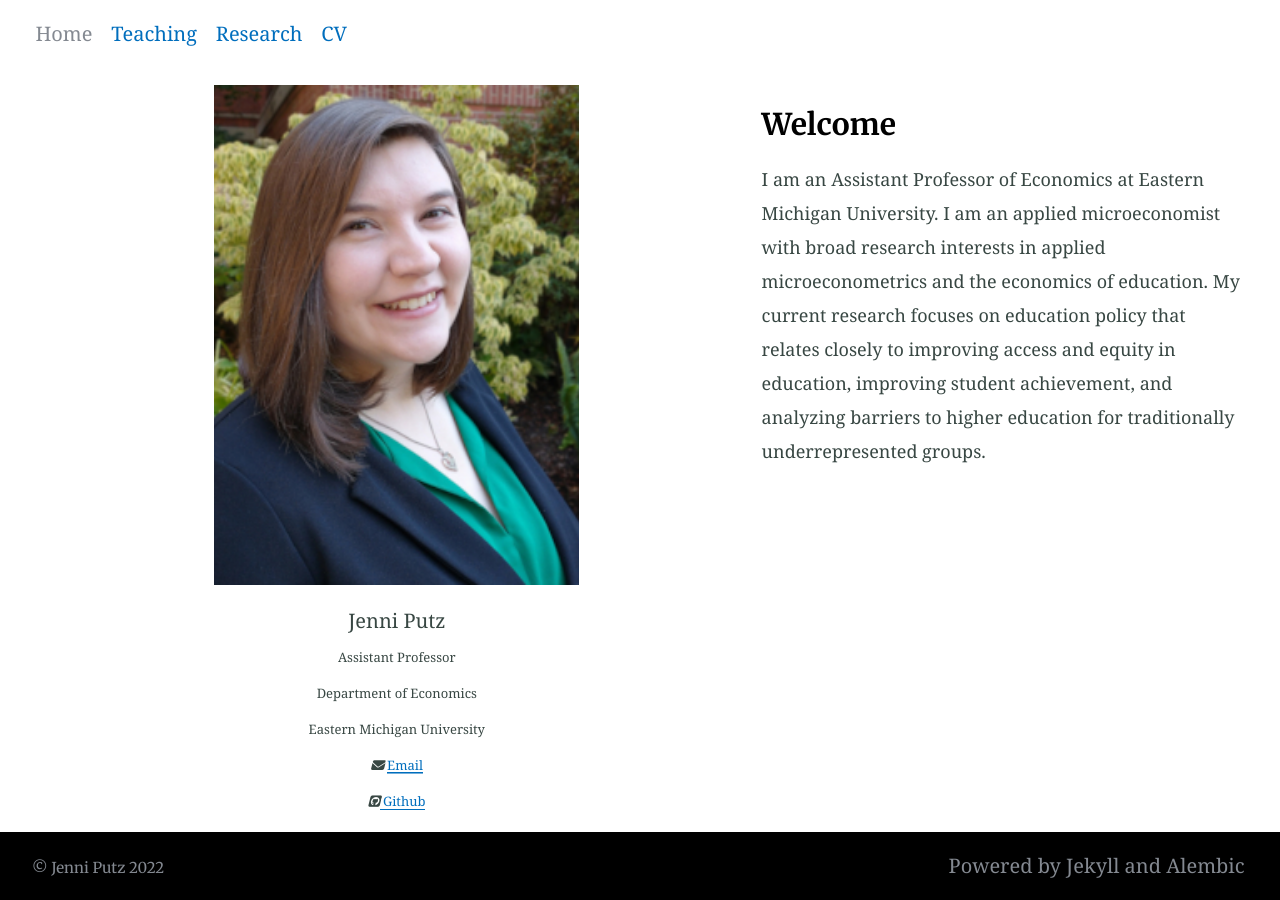
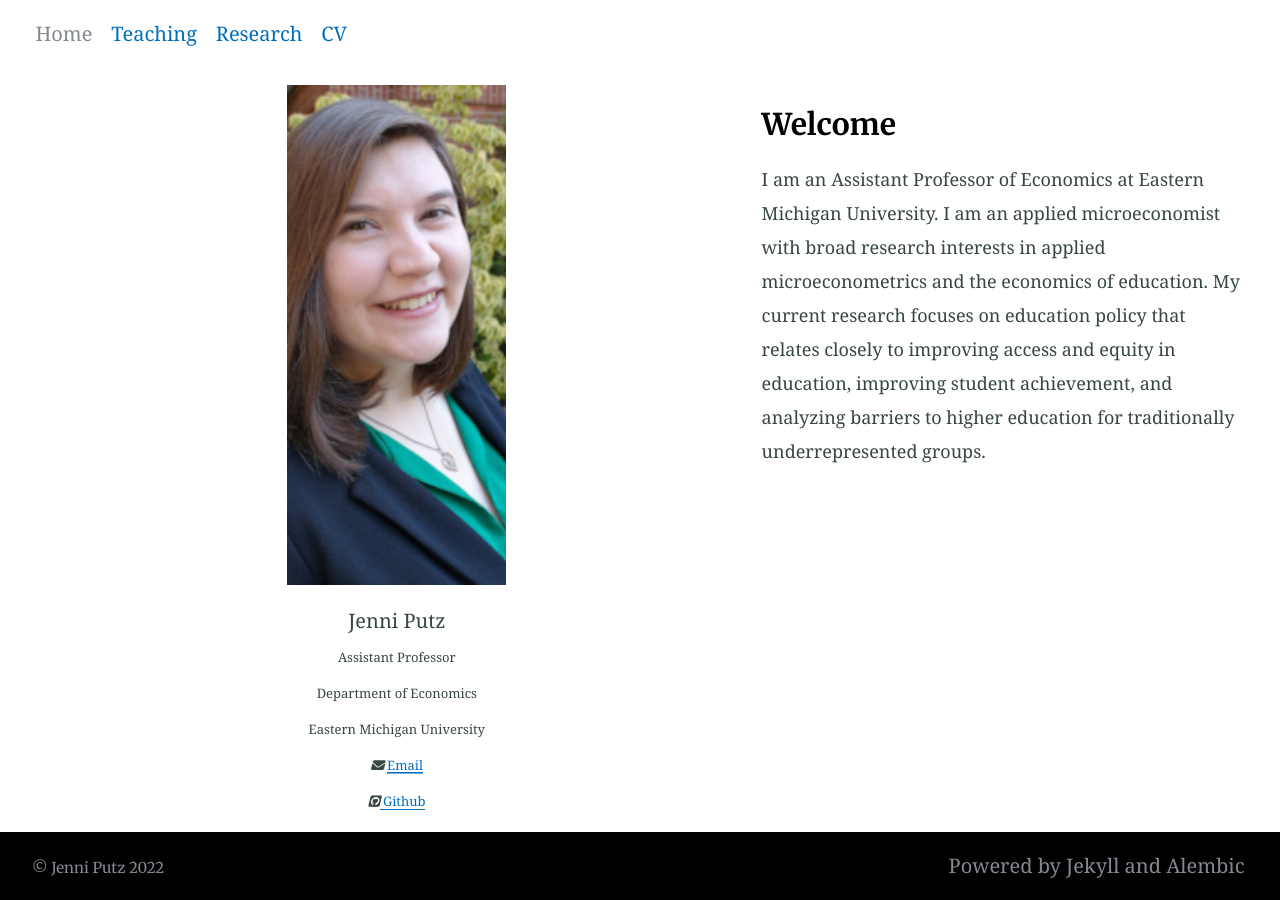
Before and after one commit to jenni-putz/1jenni-putz.github.io, a Jekyll site: the page built from index.md, in a window 1280 px wide. Built offline with Jekyll 4.4.1, drawn with Linux system fonts in a browser that asks for light colours; nearby versions of some CDN libraries.

Commit message:
Update index.md

```diff
--- a/index.md
+++ b/index.md
@@ -60,7 +60,7 @@ img {
 
 <div class="row" align="left">
   <div class="column left" align = "center" style="background-color:#ffffff;">
-     <img src="/headshot_1.jpg" style="width:50%">
+     <img src="/headshot_1.jpg" style="width:30%">
      <p style="text-align:center">Jenni Putz <br />
   <font size="-1"> Assistant Professor <br /> Department of Economics <br /> Eastern Michigan University <br />
    <i class="fas fa-envelope"></i> <a href="mailto:jputz2@emich.edu">    Email</a><br />
```
